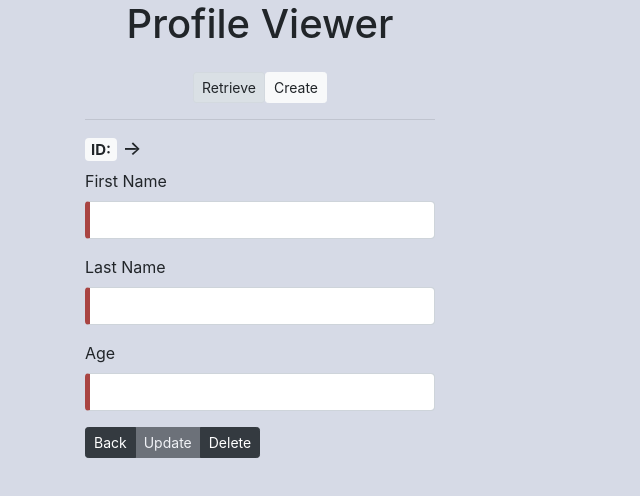
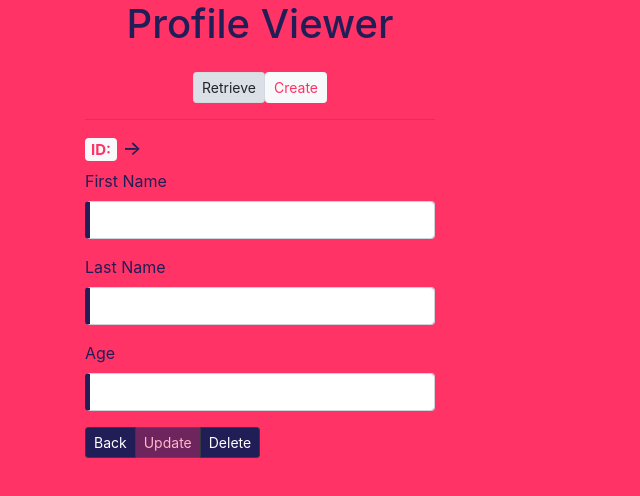
Before and after one commit to dieharders/example-restapi-client, an Angular app: page /customers/1 in a window 1280 px wide. Shown: the top 496 px of the page, without its empty margins (0-640 px from the left). Built offline with nearby package versions, Linux system fonts and the light colour scheme; no server answers.

Commit message:
Changed css style

```diff
--- a/src/app/add-customer/add-customer.component.css
+++ b/src/app/add-customer/add-customer.component.css
@@ -0,0 +1,15 @@
+.form-control, .badge {color: hsl(345, 100%, 60%)}
+.form-control::placeholder  {color: hsl(244, 100%, 60%)}
+h1, h3, h5, label, p {color: #211d57}
+.btn.btn-dark {
+    color: hsl(0, 0%, 100%);
+    background-color: #211d57;
+}
+.btn.btn-dark:hover {
+    color: #ff3265;
+    background-color: #2b2672;
+}
+.btn.btn-dark:disabled {
+    color: rgb(151, 151, 151);
+    background-color: #232050;
+}
--- a/src/app/app.component.css
+++ b/src/app/app.component.css
@@ -0,0 +1,3 @@
+h1 {color: #211d57}
+a.btn {color: #ff3265}
+a.btn:hover {color: #211d57}
--- a/src/app/customer-details/customer-details.component.css
+++ b/src/app/customer-details/customer-details.component.css
@@ -0,0 +1,11 @@
+.form-control, .badge {color: #ff3265}
+.form-control::placeholder  {color: hsl(244, 100%, 60%)}
+h1, h3, h5, label, p {color: #211d57}
+.btn.btn-dark {
+    color: hsl(0, 0%, 100%);
+    background-color: #211d57;
+}
+.btn.btn-dark:hover {
+    color: #ff3265;
+    background-color: #2b2672;
+}
--- a/src/app/customer/customer.component.css
+++ b/src/app/customer/customer.component.css
@@ -0,0 +1,4 @@
+.form-control {color: hsl(345, 100%, 60%)}
+.form-control::placeholder  {color: hsl(244, 100%, 60%)}
+h1, h3, h5, label, a, p {color: hsl(244, 50%, 23%)}
+.badge {background-color: hsl(244, 50%, 23%)}
--- a/src/app/customer/customer.component.html
+++ b/src/app/customer/customer.component.html
@@ -1,4 +1,4 @@
 <h5>All Customers</h5>
 <div *ngFor="let cust of customers; let rowIndex=index">
-  <a [routerLink]="['/customers', cust._id]" style="color:black"><span class="badge badge-dark">{{rowIndex + 1}}</span> -> {{cust.firstname}}</a>
+  <a [routerLink]="['/customers', cust._id]"><span class="badge badge-dark">{{rowIndex + 1}}</span> -> {{cust.firstname}}</a>
 </div>
--- a/src/assets/forms.css
+++ b/src/assets/forms.css
@@ -1,7 +1,7 @@
 .ng-valid[required], .ng-valid.required  {
-    border-left: 5px solid #42A948; /* green */
+    border-left: 5px solid hsl(0, 0%, 100%); /* valide */
   }
 
 .ng-invalid:not(form)  {
-  border-left: 5px solid #a94442; /* red */
+  border-left: 5px solid hsl(244, 50%, 23%); /* invalid */
 }
--- a/src/index.html
+++ b/src/index.html
@@ -10,7 +10,7 @@
   <link rel="stylesheet" href="assets/forms.css">
 </head>
 <body>
-  <style>body {background-color: hsl(224, 25%, 87%)} </style>
+  <style>body {background-color: #ff3366} </style>
   <app-root></app-root>
 </body>
 </html>
```
Also changed, not shown: package.json (+6 -5 lines), 1 other file (tests, documents, lock files or other folders).
